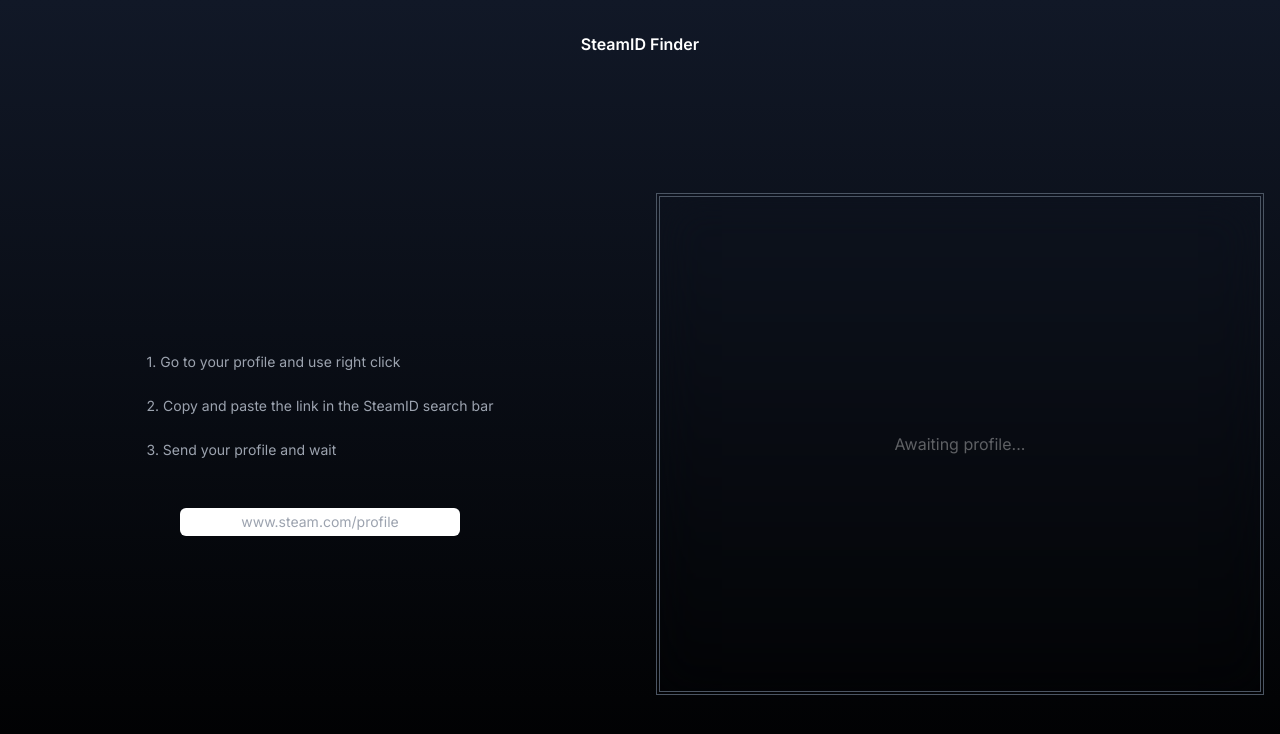
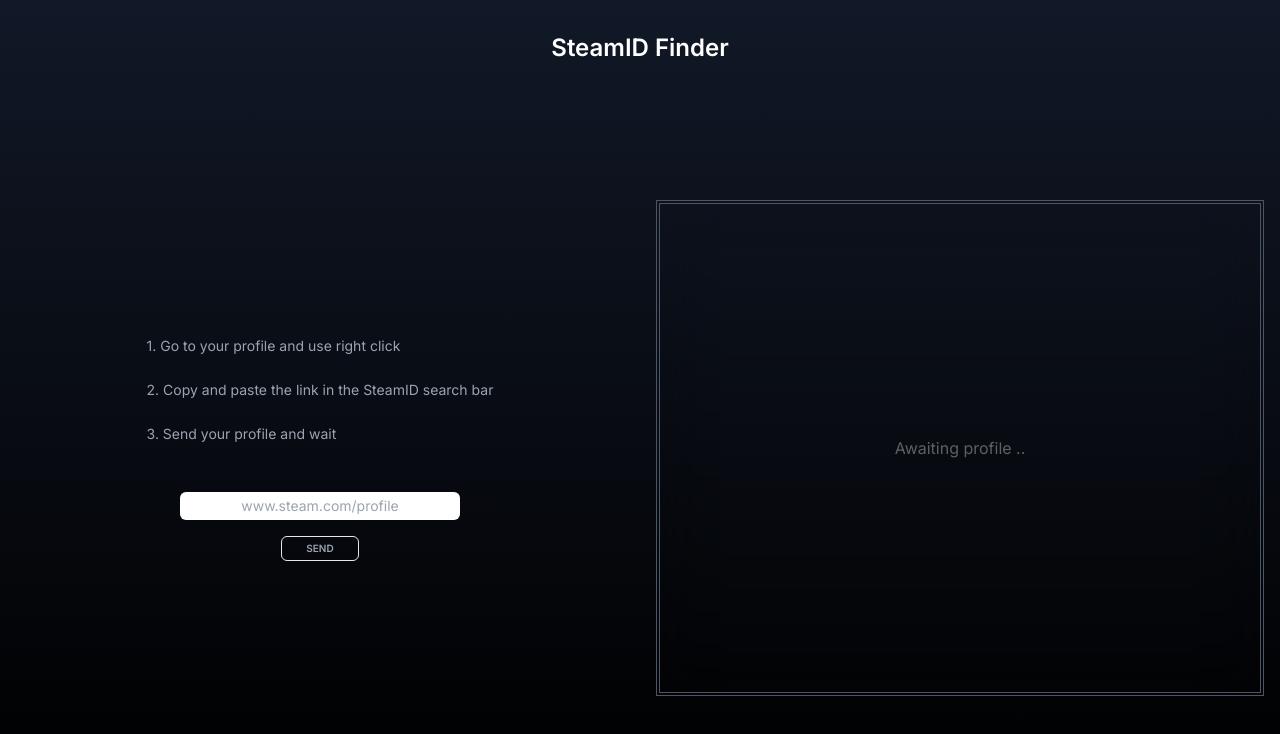
Before and after one commit to FacundoArana/steamid-finder, a Next.js app: page / in a window 1280 px wide. Shown: the top 734 px of the page. Built offline with nearby package versions, Linux system fonts and the light colour scheme.

Commit message:
Add loading dots animation and send button

```diff
--- a/app/components/Info/index.js
+++ b/app/components/Info/index.js
@@ -4,6 +4,7 @@
 export default function Info(){
   const regex = /(?<=\/id\/)\d+/
   const [steamIds, setSteamIds] = useState(null)
+  const [dots, setDots] = useState('');
 
 
     useEffect(() => {
@@ -33,6 +34,16 @@
     }
 
 
+    useEffect(() => {
+      const interval = setInterval(() => {
+
+        setDots((prevDots) => (prevDots.length < 3 ? prevDots + '.' : ''));
+      }, 500);
+
+
+      return () => clearInterval(interval);
+    }, []);
+
 
 
 
@@ -41,27 +52,28 @@
       <>
         <section className="flex flex-col p-4 h-1/2 sm:h-full justify-center items-center w-full ">
 
-            <div className="flex flex-col sm:items-center sm:justify-center w-full h-full">
+            <div className="flex flex-col sm:items-center sm:justify-center w-full h-full cursor-default">
               <div className="flex flex-col items-start p-4 gap-4 sm:p-6 sm:gap-6">
                 <p className="text-sm text-gray-400 ">1. Go to your profile and use right click</p>
                 <p className="text-sm text-gray-400 ">2. Copy and paste the link in the SteamID search bar</p>
                 <p className="text-sm text-gray-400 ">3. Send your profile and wait</p>
               </div>
-              <form onSubmit={handleSubmit} id="profile_form" name="profile_form" className="flex w-full justify-center items-center p-6">
-                <input type="url" className="w-full outline-none sm:w-3/4 px-2 py-1 xl:w-1/2 text-sm text-center rounded-md" placeholder="www.steam.com/profile"	 id="profile_input" name="profile_input" required minLength="4" size="10" />
+              <form onSubmit={handleSubmit} id="profile_form" name="profile_form" className="flex flex-col gap-4 w-full justify-center items-center p-6">
+                <input type="url" className="w-full outline-none  px-2 py-1 xl:w-1/2 text-sm text-center rounded-md" placeholder="www.steam.com/profile"	 id="profile_input" name="profile_input" required minLength="4" size="10" />
+                <input type="submit" className="text-[12px] xl:text-[10px] px-6 py-1 border rounded-md font-semibold cursor-pointer text-gray-400 hover:text-white" value="SEND"/>
               </form>
             </div>
       </section>
       <section className="flex h-full w-full p-4 sm:h-3/4 ">
           {!steamIds ? (
-            <div className="flex w-full h-full border-double border-4 border-gray-600 backdrop-blur-xl">
+            <div className="flex w-full h-full border-double border-4 border-gray-600 backdrop-blur-xl cursor-default">
                 <div className="flex w-full items-center justify-center">
-                  <p className="text-white text-opacity-35">Awaiting profile...</p>
+                  <p className="text-white text-opacity-35">Awaiting profile {dots}</p>
                 </div>
             </div>
           ) : (
             <div className="flex w-full h-full items-center justify-center border-double border-4  border-gray-600 backdrop-blur-xl">
-              <div className="flex flex-col w-full h-full items-center justify-center gap-4 m-4">
+              <div className="flex flex-col w-full h-full items-center justify-center gap-4">
                 <p className="text-white text-left text-sm text-opacity-35">SteamID 64: {steamIds.steamid64}</p>
                 <p className="text-white text-left text-sm text-opacity-35">SteamID Hex: {steamIds.steamid_hex}</p>
               </div>
--- a/app/page.js
+++ b/app/page.js
@@ -6,8 +6,8 @@
   return (
     <StrictMode>
       <main className="flex flex-col h-screen w-screen justify-center items-center bg-gradient-to-t from-black to-gray-900">
-        <div className="flex justify-center items-center p-4 sm:p-8">
-          <h1 className="text-white font-semibold">SteamID Finder</h1>
+        <div className="flex justify-center items-center p-4 sm:p-8 cursor-default">
+          <h1 className="text-white font-semibold md:text-2xl">SteamID Finder</h1>
         </div>
         <div className="flex flex-col sm:grid sm:grid-cols-2 h-screen w-screen justify-center items-center ">
           <Info/>
```
